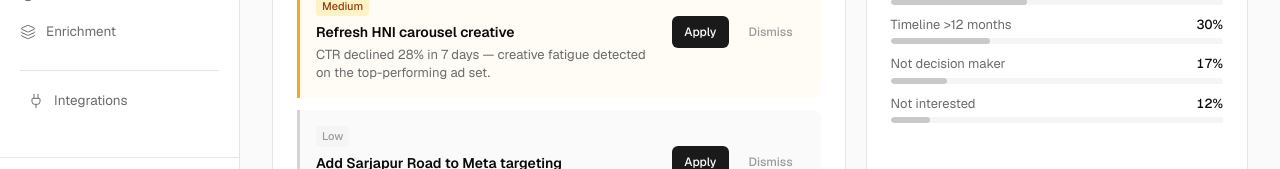
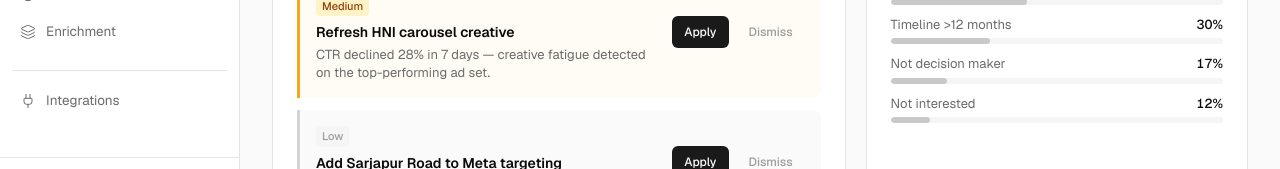
Before and after one commit to ankitpurohit991-ui/revspot-mvp-final, a Next.js app: page /dashboard in a window 1280 px wide. Shown: the part 582-751 px from the top of the page. Built offline with nearby package versions, Linux system fonts and the light colour scheme.

Commit message:
fix: align Integrations sidebar item with other nav items
Remove extra mx-2 margin so Integrations icon aligns with all other sidebar items.

Co-Authored-By: Claude Opus 4.6 (1M context) <noreply@anthropic.com>

```diff
--- a/src/components/layout/sidebar.tsx
+++ b/src/components/layout/sidebar.tsx
@@ -121,7 +121,7 @@ export function Sidebar() {
         ))}
 
         {/* Integrations — standalone */}
-        <div className="mt-1 pt-3 border-t border-border mx-2">
+        <div className="mt-1 pt-3 border-t border-border">
           <Link
             href="/integrations"
             className={`
```
